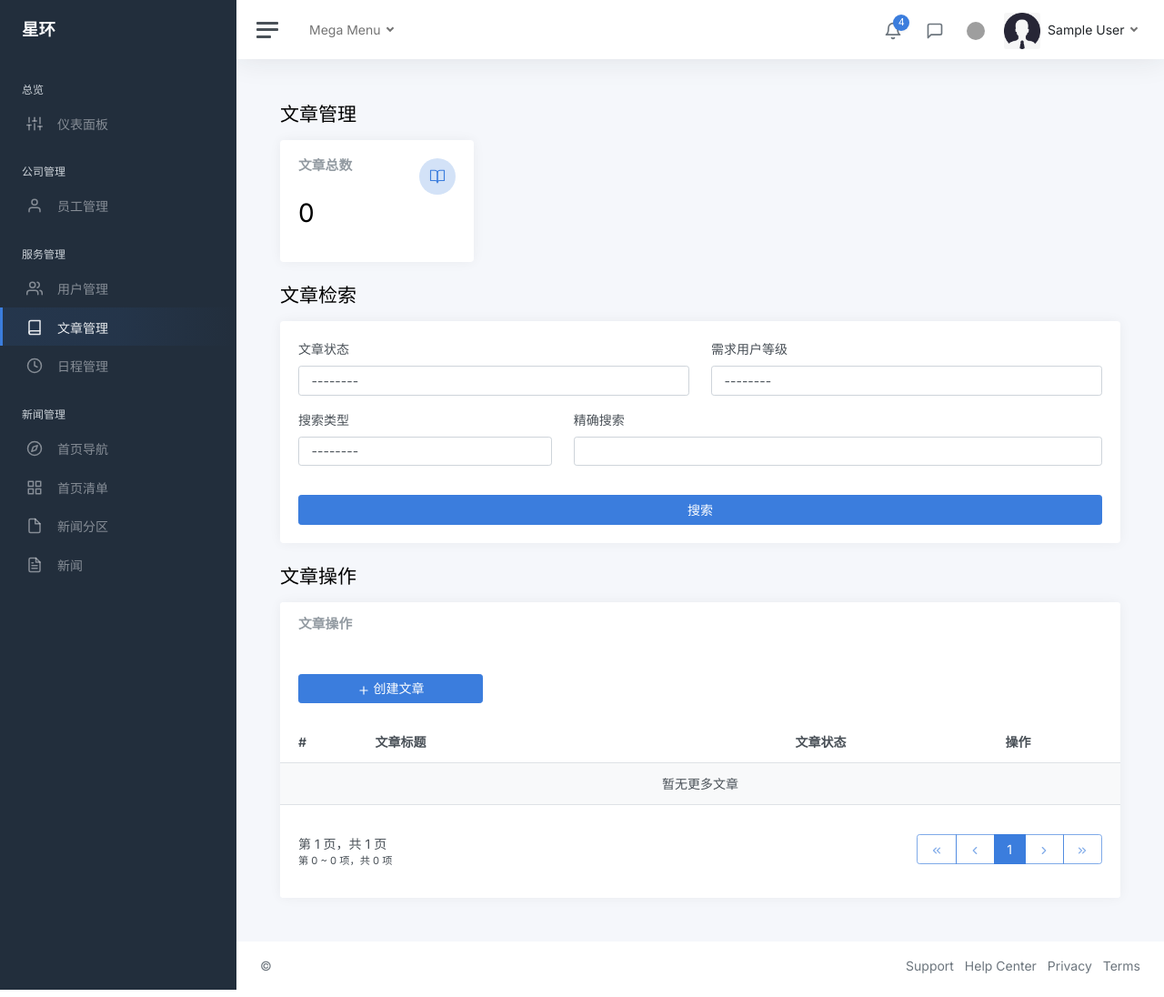
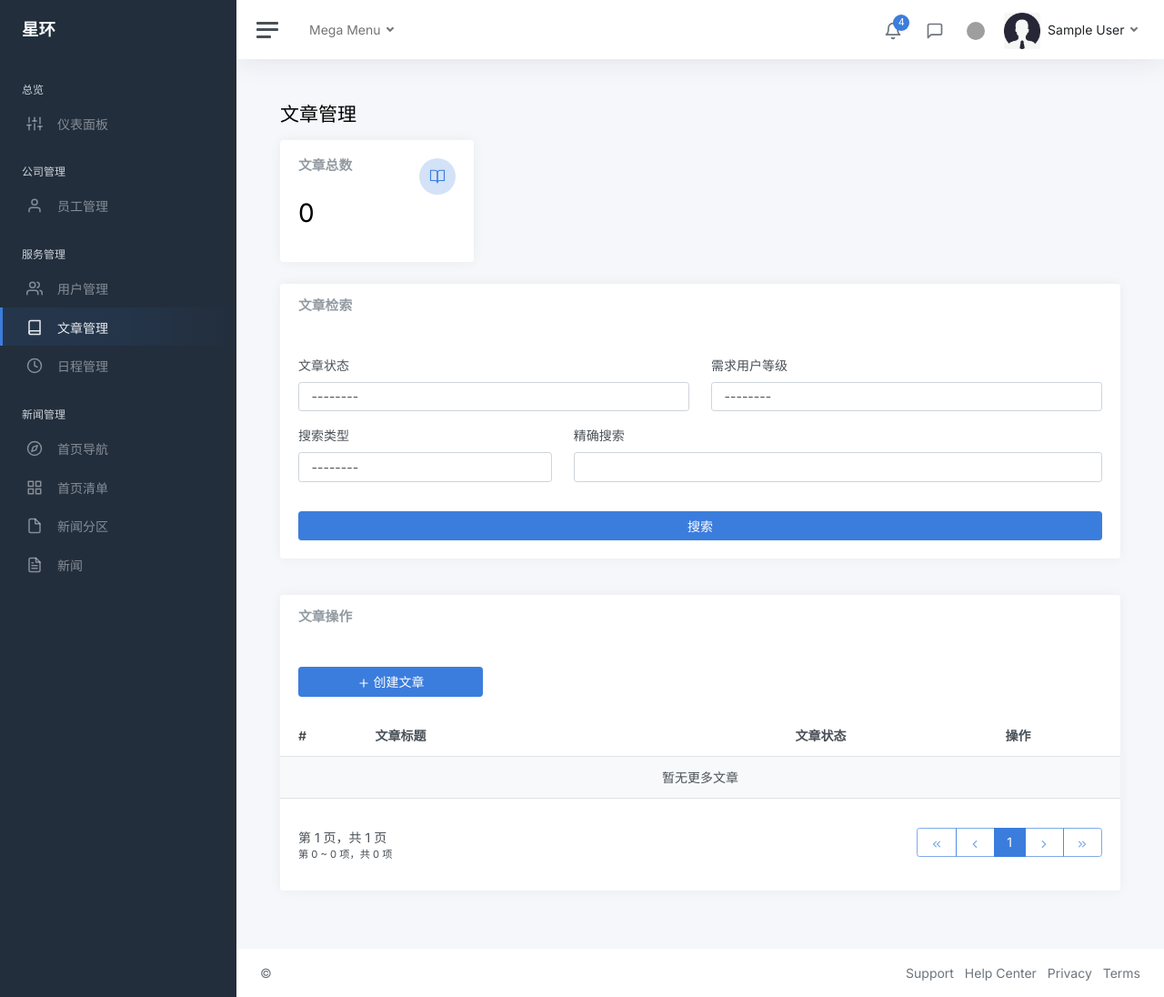
Before and after one commit to Harry813/starring, a Django app: page /zh-hans/admin/articles/page/1/ in a window 1280 px wide. Shown: the whole page at 91% size. Run offline with Django 3.2, Linux system fonts and the light colour scheme; the visitor is signed in with stand-in values (Sample User, id 1); data that the repository does not hold is empty; some libraries are stand-ins or nearby versions; grey boxes are pictures that could not be loaded.

Commit message:
Bug Fix:   - style change
Signed-off-by: Harry813 <wangaoharry@hotmail.com>

```diff
--- a/templates/admin/admin_article_index.html
+++ b/templates/admin/admin_article_index.html
@@ -29,12 +29,16 @@
                     </div>
                 </div>
             </div>
-        </div>
 
-        <h1 class="h3 mb-3">{% translate '文章检索' %}</h1>
-        <div class="row">
-            <div class="col-12">
+            <div class="mb-3">
                 <div class="card">
+                    <div class="card-header">
+                        <div class="row">
+                            <div class="col mt-0">
+                                <h1 class="h3 card-title">{% translate '文章检索' %}</h1>
+                            </div>
+                        </div>
+                    </div>
                     <div class="card-body">
                         <form method="POST">
                             <div class="row">
@@ -115,16 +119,13 @@
                     </div>
                 </div>
             </div>
-        </div>
 
-        <h1 class="h3 mb-3">{% translate '文章操作' %}</h1>
-        <div class="row">
-            <div class="col-12">
+            <div class="mb-3">
                 <div class="card">
                     <div class="card-header">
                         <div class="row">
                             <div class="col mt-0">
-                                <h5 class="card-title">{% translate '文章操作' %}</h5>
+                                <h1 class="h3 card-title">{% translate '文章操作' %}</h1>
                             </div>
                         </div>
                     </div>
```
Also changed, not shown: templates/admin/admin_customer_index.html (+7 -10 lines), templates/admin/admin_navi_sector_index.html (+7 -3 lines), templates/admin/admin_staff_index.html (+8 -9 lines).
